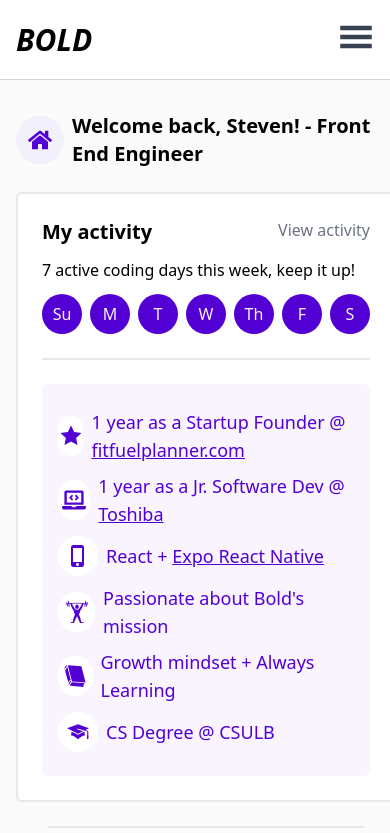
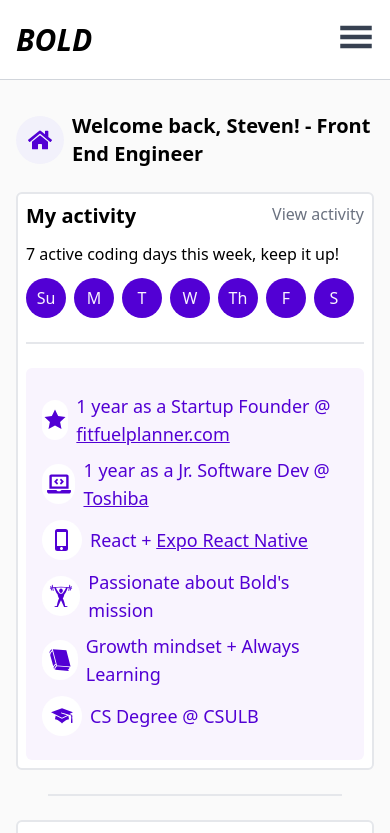
Before and after one commit to stevenGarciaDev/steven-age-bold, a React (Vite) app: page / in a window 390 px wide. Shown: the top 833 px of the page. Built offline with nearby package versions, Linux system fonts and the light colour scheme.

Commit message:
Update tailwind padding for view activity component

```diff
--- a/src/components/ViewActivity/ViewActivity.tsx
+++ b/src/components/ViewActivity/ViewActivity.tsx
@@ -67,7 +67,7 @@ const ViewActivity = () => {
     ];
 
     return (
-        <div className="border-2 border-gray-200 p-6 rounded-md bg-white">
+        <div className="border-2 border-gray-200 p-2 sm:p-6 rounded-md bg-white">
             <div className="flex flex-row justify-between">
                 <h2 className="text-xl font-semibold mb-3">My activity</h2>
                 <div className="text-gray-500">View activity</div>
```
